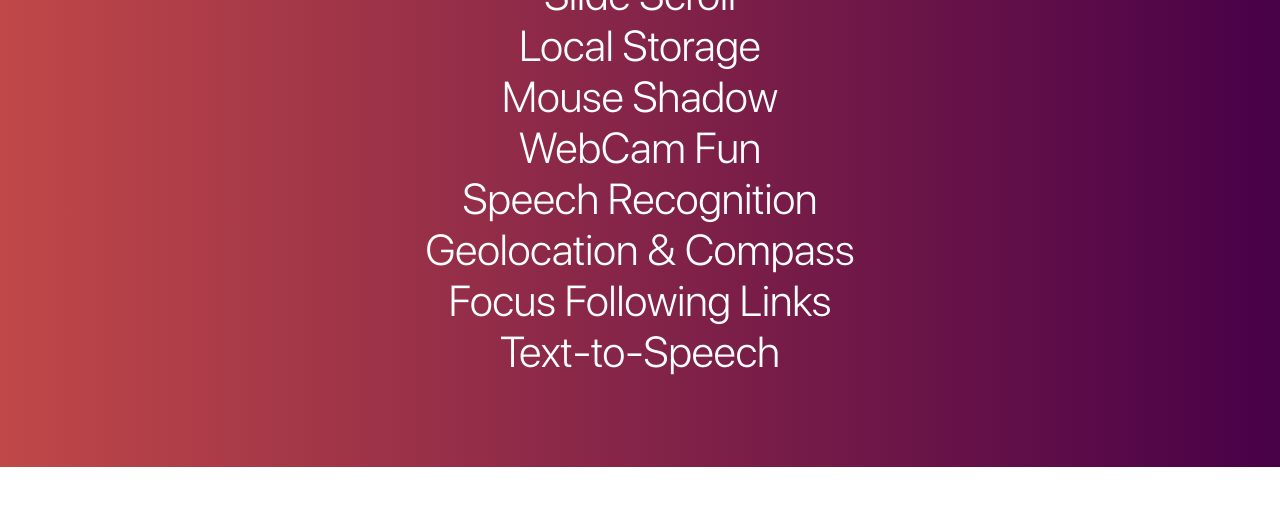
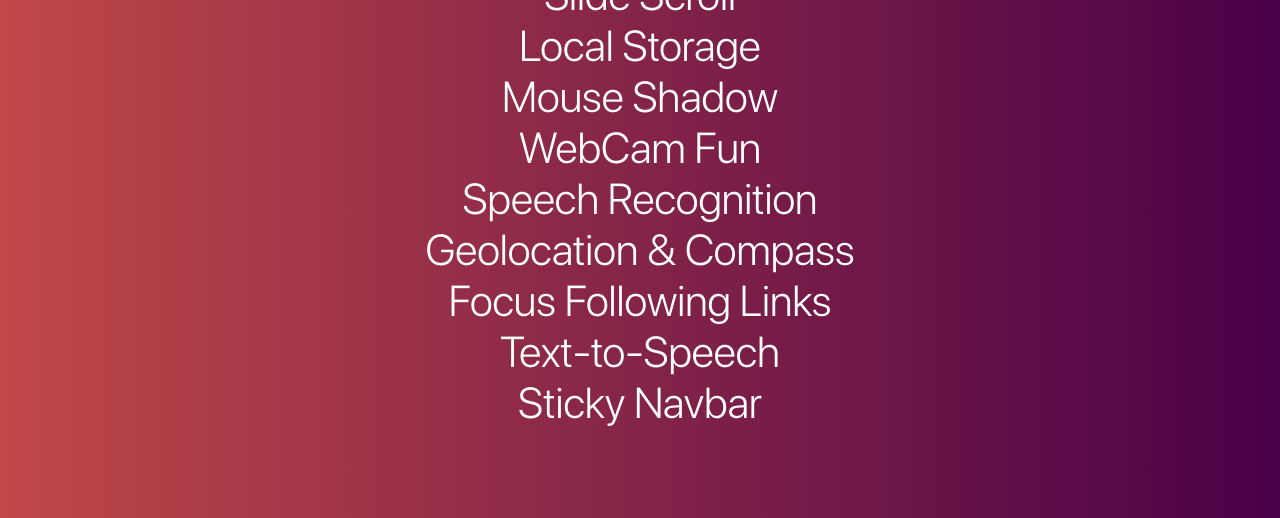
Before and after one commit to ABSphreak/wesbosJS30, a plain HTML site: page index.html in a window 1280 px wide. Shown: the part 803-1321 px from the top of the page. Before the commit the page ends 1270 px from the top, so only its background shows below. Drawn offline with Linux system fonts and the light colour scheme.

Commit message:
Update: README and index

```diff
--- a/index.html
+++ b/index.html
@@ -176,6 +176,11 @@
             >Text-to-Speech</a
           >
         </li>
+        <li>
+          <a href="https://abhinavsharma.dev/wesbosJS30/24stickyNav"
+            >Sticky Navbar</a
+          >
+        </li>
       </ul>
     </main>
     <footer>
```
Also changed, not shown: 1 other file.
